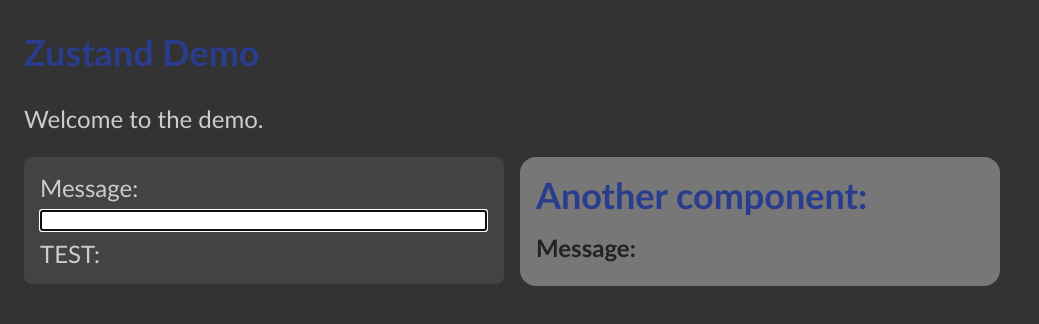
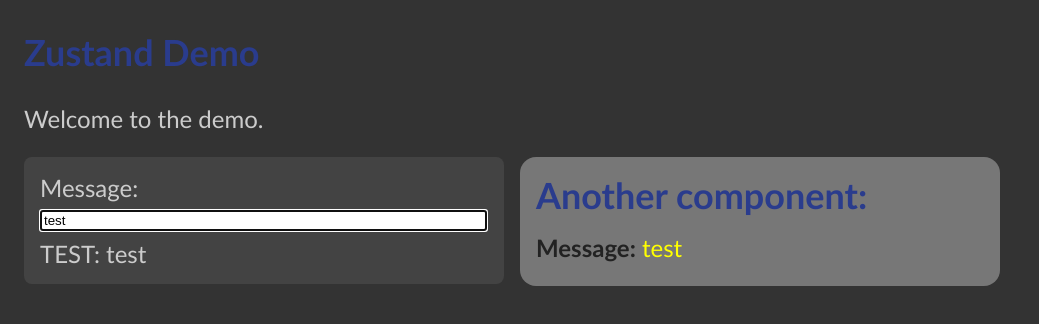
Before and after one commit to edwardtanguay/et005-zustand-demo-site, a React (Vite) app: page / in a window 1280 px wide. Shown: the top 324 px of the page, without its empty margins (0-1039 px from the left). Built offline with nearby package versions, Linux system fonts and the light colour scheme.

Commit message:
finished

```diff
--- a/package.json
+++ b/package.json
@@ -11,7 +11,8 @@
   "dependencies": {
     "react": "^18.2.0",
     "react-dom": "^18.2.0",
-    "sass": "^1.56.1"
+    "sass": "^1.56.1",
+    "zustand": "^4.1.4"
   },
   "devDependencies": {
     "@types/react": "^18.0.17",
--- a/src/App.tsx
+++ b/src/App.tsx
@@ -1,9 +1,9 @@
-import { useState } from 'react';
+import { useStore } from './store';
 import './App.scss';
 import { InfoBox } from './components/InfoBox';
 
 function App() {
-	const [message, setMessage] = useState('');
+	const store = useStore((state) => state);
 	return (
 		<div className="App">
 			<h2>Zustand Demo</h2>
@@ -15,14 +15,14 @@
 						<input
 							autoFocus
 							type="text"
-							value={message}
-							onChange={(e) => setMessage(e.target.value)}
+							value={store.message}
+							onChange={(e) => store.setMessage(e.target.value)}
 						/>
-						TEST: {message}
+						TEST: {store.message}
 					</div>
 				</section>
 				<section className="dataArea">
-					<InfoBox message={message} />
+					<InfoBox />
 				</section>
 			</main>
 		</div>
--- a/src/components/InfoBox.tsx
+++ b/src/components/InfoBox.tsx
@@ -1,15 +1,13 @@
-interface IInfoBoxProps {
-	message: string;
-}
+import { useStore } from '../store';
 
-export const InfoBox = (props: IInfoBoxProps) => {
-	const { message } = props;
+export const InfoBox = () => {
+	const store = useStore((state) => state);
 	return (
 		<div className="infoBox">
 			<h2>Another component:</h2>
 			<div className="row">
 				<label>Message:</label>{' '}
-				<span className="theValue">{message}</span>
+				<span className="theValue">{store.message}</span>
 			</div>
 		</div>
 	);
--- /dev/null
+++ b/src/store.tsx
@@ -0,0 +1,14 @@
+import create from 'zustand';
+
+interface IStore {
+	message: string;
+	setMessage: (message: string) => void;
+}
+
+export const useStore = create<IStore>(
+	(set): IStore => ({
+		message: 'test',
+		setMessage: (message: string) =>
+			set((state) => ({ ...state, message })),
+	})
+);
```
Also changed, not shown: 1 other file (tests, documents, lock files or other folders).
